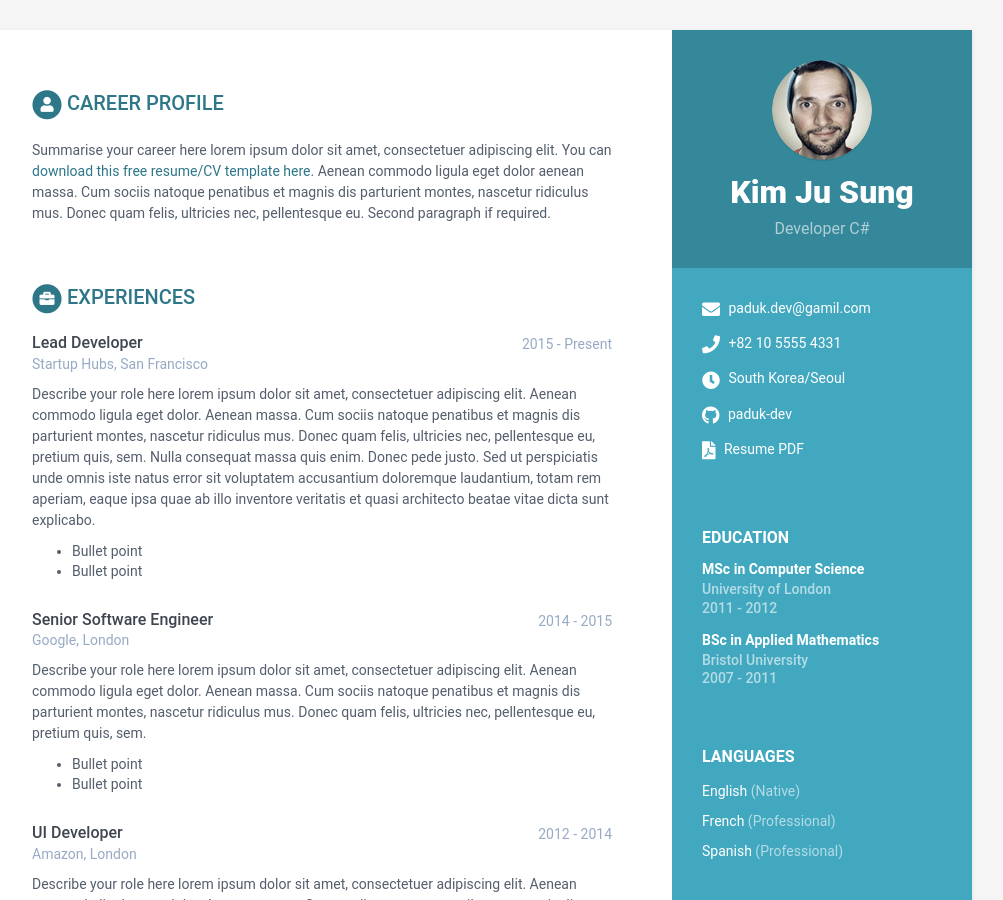
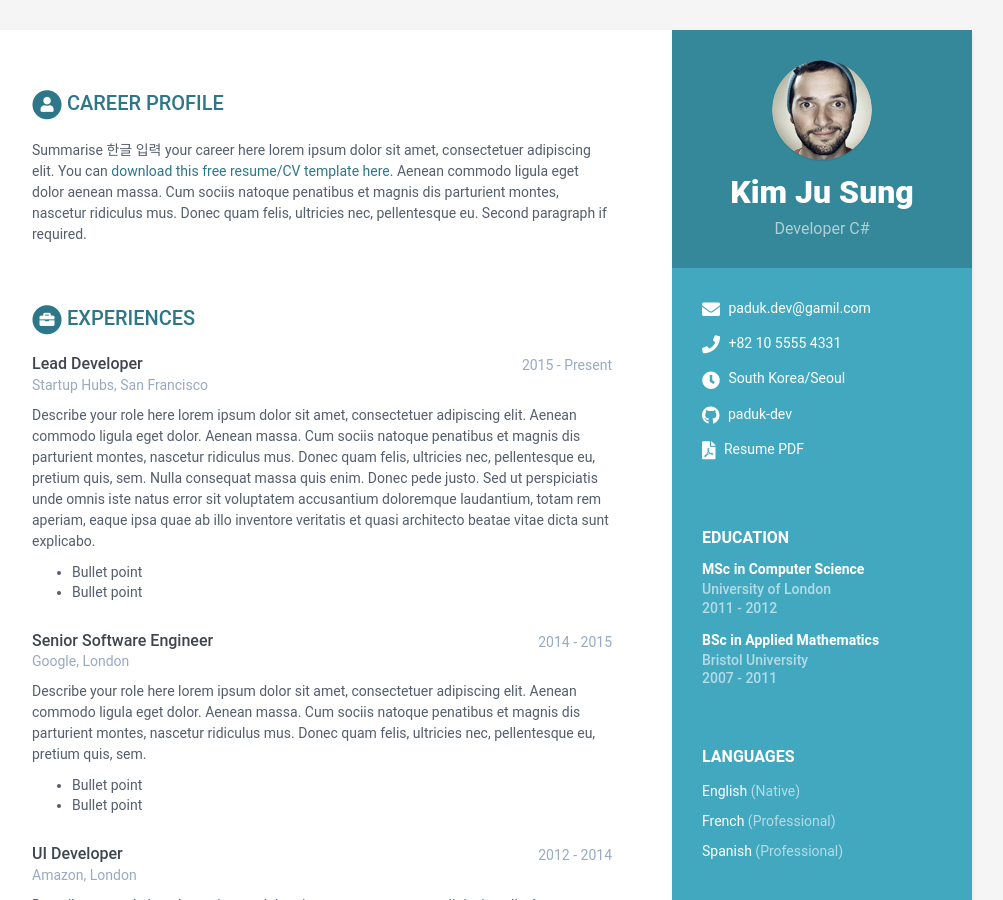
Before and after one commit to paduk-dev/paduk-dev.github.io, a Jekyll site: the page built from index.html, in a window 1280 px wide and 900 px high. Shown: the whole window, without its empty margins (168-1171 px from the left). Built offline with Jekyll 4.4.1, drawn with Linux system fonts in a browser that asks for light colours.

Commit message:
Update data.yml

```diff
--- a/_data/data.yml
+++ b/_data/data.yml
@@ -50,7 +50,7 @@ sidebar:
 career-profile:
     title: Career Profile
     summary: |
-      Summarise your career here lorem ipsum dolor sit amet, consectetuer
+      Summarise 한글 입력 your career here lorem ipsum dolor sit amet, consectetuer
       adipiscing elit. You can [download this free resume/CV template here]().
       Aenean commodo ligula eget dolor aenean massa. Cum sociis natoque
       penatibus et magnis dis parturient montes, nascetur ridiculus mus.
```
